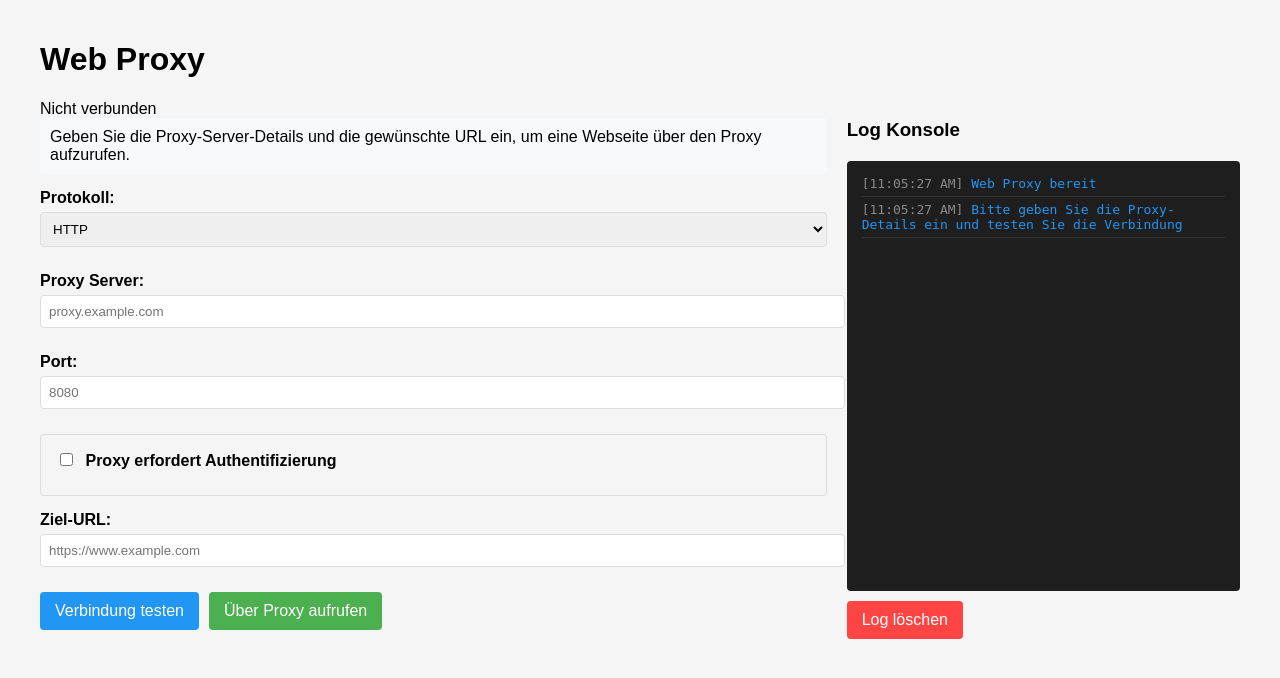
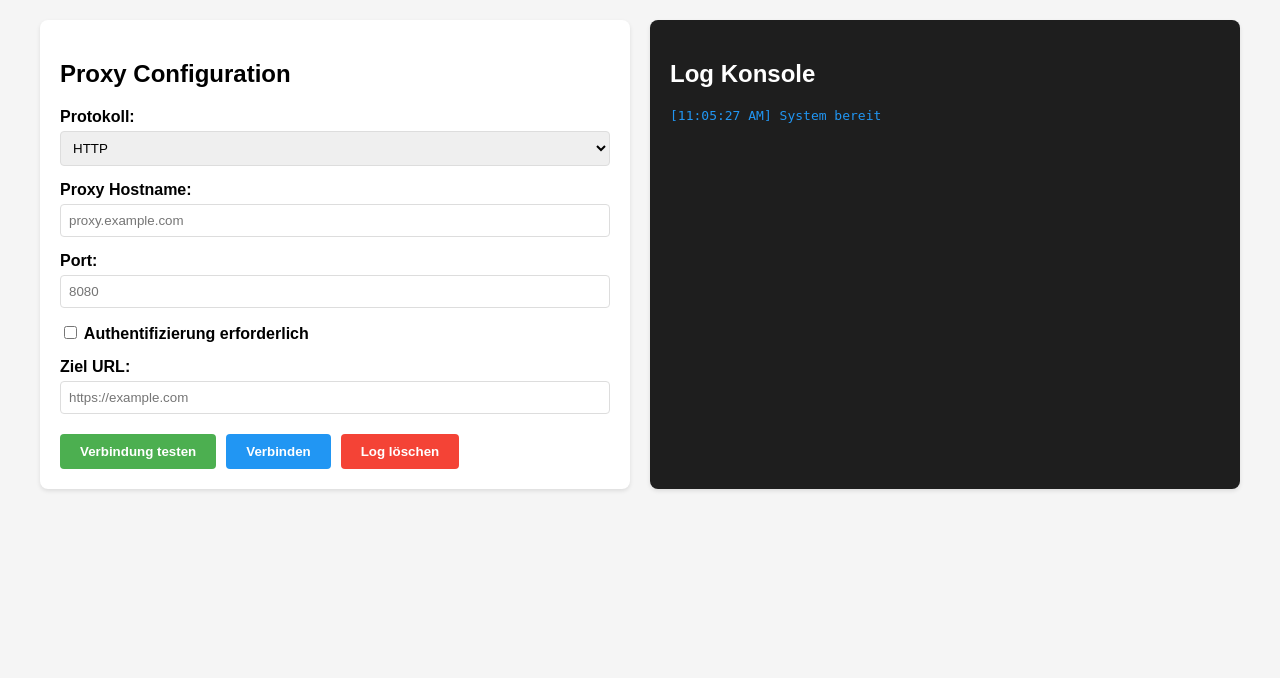
Before and after one commit to Undertaker-afk/web-proxy, a Python web app: template templates/index.html in a window 1280 px wide. Shown: the top 678 px of the page. Run offline with Jinja, Linux system fonts and the light colour scheme; the template is opened without the code that fills it, so the values that code supplies are empty.

Commit message:
Update index.html

```diff
--- a/templates/index.html
+++ b/templates/index.html
@@ -1,25 +1,35 @@
 <!DOCTYPE html>
 <html>
 <head>
-    <title>Web Proxy</title>
+    <title>Proxy Configuration</title>
     <style>
         body {
             font-family: Arial, sans-serif;
-            max-width: 1200px;
-            margin: 0 auto;
+            margin: 0;
             padding: 20px;
             background-color: #f5f5f5;
         }
         .container {
             display: flex;
             gap: 20px;
+            max-width: 1200px;
+            margin: 0 auto;
         }
-        .main-content {
-            flex: 2;
+        .config-panel {
+            flex: 1;
+            background: white;
+            padding: 20px;
+            border-radius: 8px;
+            box-shadow: 0 2px 4px rgba(0,0,0,0.1);
         }
-        .log-console {
+        .log-panel {
             flex: 1;
-            min-width: 300px;
+            background: #1e1e1e;
+            color: #fff;
+            padding: 20px;
+            border-radius: 8px;
+            min-height: 400px;
+            box-shadow: 0 2px 4px rgba(0,0,0,0.1);
         }
         .form-group {
             margin-bottom: 15px;
@@ -29,290 +39,168 @@
             margin-bottom: 5px;
             font-weight: bold;
         }
-        input[type="text"], input[type="number"], input[type="password"], select {
+        input[type="text"],
+        input[type="password"],
+        select {
             width: 100%;
             padding: 8px;
-            margin-bottom: 10px;
             border: 1px solid #ddd;
             border-radius: 4px;
+            box-sizing: border-box;
         }
         .button-group {
             display: flex;
             gap: 10px;
-            margin-bottom: 20px;
+            margin-top: 20px;
         }
         button {
-            background-color: #4CAF50;
-            color: white;
-            padding: 10px 15px;
+            padding: 10px 20px;
             border: none;
             border-radius: 4px;
             cursor: pointer;
-            font-size: 16px;
+            font-weight: bold;
         }
-        button.test {
+        .test-btn {
+            background-color: #4CAF50;
+            color: white;
+        }
+        .connect-btn {
             background-color: #2196F3;
+            color: white;
         }
-        button:hover {
-            opacity: 0.9;
+        .clear-btn {
+            background-color: #f44336;
+            color: white;
         }
-        .error {
-            color: #ff0000;
-            background-color: #ffe6e6;
+        .auth-fields {
             padding: 10px;
-            border-radius: 4px;
-            margin-bottom: 15px;
-        }
-        .success {
-            color: #4CAF50;
-            background-color: #e8f5e9;
-            padding: 10px;
-            border-radius: 4px;
-            margin-bottom: 15px;
-        }
-        #result {
-            margin-top: 20px;
-            padding: 15px;
+            margin-top: 10px;
             border: 1px solid #ddd;
             border-radius: 4px;
-        }
-        .info {
-            background-color: #f8f9fa;
-            padding: 10px;
-            border-radius: 4px;
-            margin-bottom: 15px;
-        }
-        .auth-section {
-            border: 1px solid #ddd;
-            padding: 15px;
-            border-radius: 4px;
-            margin-bottom: 15px;
-        }
-        .checkbox-group {
-            margin-bottom: 10px;
-        }
-        .checkbox-group label {
-            display: inline;
-            margin-left: 5px;
-        }
-        #logConsole {
-            background-color: #1e1e1e;
-            color: #00ff00;
-            font-family: monospace;
-            padding: 15px;
-            border-radius: 4px;
-            height: 400px;
-            overflow-y: auto;
-            margin-top: 20px;
+            display: none;
         }
         .log-entry {
-            margin-bottom: 5px;
-            border-bottom: 1px solid #333;
-            padding-bottom: 5px;
+            margin: 5px 0;
+            font-family: monospace;
         }
-        .log-time {
-            color: #888;
-        }
-        .log-error {
-            color: #ff4444;
-        }
-        .log-success {
-            color: #00ff00;
-        }
-        .log-info {
-            color: #2196F3;
-        }
-        .clear-log {
-            background-color: #ff4444;
-            margin-top: 10px;
-        }
+        .success { color: #4CAF50; }
+        .error { color: #f44336; }
+        .info { color: #2196F3; }
     </style>
 </head>
 <body>
-    <h1>Web Proxy</h1>
     <div class="container">
-        <div class="main-content">
-            <div class="connection-status">
-                <span class="status-indicator" id="connectionStatus"></span>
-                <span id="statusText">Nicht verbunden</span>
-            </div>
-
-            <div class="info">
-        Geben Sie die Proxy-Server-Details und die gewünschte URL ein, um eine Webseite über den Proxy aufzurufen.
-    </div>
-
-    {% if error %}
-    <div class="error">
-        {{ error }}
-    </div>
-    {% endif %}
-
-    {% if success %}
-    <div class="success">
-        {{ success }}
-    </div>
-    {% endif %}
-
-    <form id="proxyForm" action="/browse" method="POST">
+        <div class="config-panel">
+            <h2>Proxy Configuration</h2>
+            <form id="proxyForm">
                 <div class="form-group">
                     <label for="protocol">Protokoll:</label>
-            <select id="protocol" name="protocol" required>
+                    <select id="protocol" required>
                         <option value="http">HTTP</option>
                         <option value="https">HTTPS</option>
                         <option value="socks4">SOCKS4</option>
                         <option value="socks5">SOCKS5</option>
                     </select>
                 </div>
-
                 <div class="form-group">
-            <label for="proxy_host">Proxy Server:</label>
-            <input type="text" id="proxy_host" name="proxy_host" placeholder="proxy.example.com" required>
+                    <label for="hostname">Proxy Hostname:</label>
+                    <input type="text" id="hostname" placeholder="proxy.example.com" required>
                 </div>
-
                 <div class="form-group">
-            <label for="proxy_port">Port:</label>
-            <input type="number" id="proxy_port" name="proxy_port" placeholder="8080" required>
+                    <label for="port">Port:</label>
+                    <input type="text" id="port" placeholder="8080" required>
                 </div>
-
-        <div class="auth-section">
-            <div class="checkbox-group">
-                <input type="checkbox" id="use_auth" name="use_auth" onchange="toggleAuthFields()">
-                <label for="use_auth">Proxy erfordert Authentifizierung</label>
+                <div class="form-group">
+                    <label>
+                        <input type="checkbox" id="authRequired"> Authentifizierung erforderlich
+                    </label>
+                    <div id="authFields" class="auth-fields">
+                        <div class="form-group">
+                            <label for="username">Benutzername:</label>
+                            <input type="text" id="username">
                         </div>
-
-            <div id="auth_fields" style="display: none;">
                         <div class="form-group">
-                    <label for="proxy_username">Benutzername:</label>
-                    <input type="text" id="proxy_username" name="proxy_username" placeholder="Benutzername">
-                </div>
-
-                <div class="form-group">
-                    <label for="proxy_password">Passwort:</label>
-                    <input type="password" id="proxy_password" name="proxy_password" placeholder="Passwort">
+                            <label for="password">Passwort:</label>
+                            <input type="password" id="password">
                         </div>
                     </div>
                 </div>
-
                 <div class="form-group">
-            <label for="url">Ziel-URL:</label>
-            <input type="text" id="url" name="url" placeholder="https://www.example.com" required>
+                    <label for="targetUrl">Ziel URL:</label>
+                    <input type="text" id="targetUrl" placeholder="https://example.com" required>
                 </div>
-
                 <div class="button-group">
-            <button type="button" onclick="testConnection()" class="test">Verbindung testen</button>
-            <button type="submit">Über Proxy aufrufen</button>
+                    <button type="button" class="test-btn" onclick="testConnection()">Verbindung testen</button>
+                    <button type="submit" class="connect-btn">Verbinden</button>
+                    <button type="button" class="clear-btn" onclick="clearLog()">Log löschen</button>
                 </div>
             </form>
-
-    {% if content %}
-    <div id="result">
-        {{ content|safe }}
         </div>
-    {% endif %}
-        </div>
-
-        <div class="log-console">
-            <h3>Log Konsole</h3>
+        <div class="log-panel">
+            <h2>Log Konsole</h2>
             <div id="logConsole"></div>
-            <button onclick="clearLog()" class="clear-log">Log löschen</button>
         </div>
     </div>
 
     <script>
+        // Auth Fields Toggle
+        document.getElementById('authRequired').addEventListener('change', function() {
+            document.getElementById('authFields').style.display = this.checked ? 'block' : 'none';
+        });
+
+        // Logging functions
+        function log(message, type = 'info') {
             const logConsole = document.getElementById('logConsole');
-        const connectionStatus = document.getElementById('connectionStatus');
-        const statusText = document.getElementById('statusText');
-        const testButton = document.getElementById('testButton');
-
-        function updateConnectionStatus(connected, message = '') {
-            connectionStatus.className = 'status-indicator ' +
-                (connected ? 'status-connected' : 'status-disconnected');
-            statusText.textContent = message || (connected ? 'Verbunden' : 'Nicht verbunden');
-        }
-
-        function formatErrorMessage(message) {
-            // Ersetze \n mit HTML-Zeilenumbrüchen
-            return message.replace(/\n/g, '<br>');
-        }
-
-        function addLog(message, type = 'info') {
-            const now = new Date();
-            const time = now.toLocaleTimeString();
-            const logEntry = document.createElement('div');
-            logEntry.className = `log-entry log-${type}`;
-            logEntry.innerHTML = `<span class="log-time">[${time}]</span> ${formatErrorMessage(message)}`;
-            logConsole.appendChild(logEntry);
+            const entry = document.createElement('div');
+            entry.className = `log-entry ${type}`;
+            entry.textContent = `[${new Date().toLocaleTimeString()}] ${message}`;
+            logConsole.appendChild(entry);
             logConsole.scrollTop = logConsole.scrollHeight;
         }
 
         function clearLog() {
-            logConsole.innerHTML = '';
-            addLog('Log wurde gelöscht', 'info');
+            document.getElementById('logConsole').innerHTML = '';
+            log('Log wurde gelöscht');
         }
 
-        function toggleAuthFields() {
-            const authFields = document.getElementById('auth_fields');
-            const useAuth = document.getElementById('use_auth');
-            authFields.style.display = useAuth.checked ? 'block' : 'none';
-            addLog(`Authentifizierung ${useAuth.checked ? 'aktiviert' : 'deaktiviert'}`, 'info');
+        // Form submission
+        document.getElementById('proxyForm').addEventListener('submit', function(e) {
+            e.preventDefault();
+            const formData = getFormData();
+            log(`Verbindungsaufbau zu ${formData.targetUrl} über ${formData.protocol}://${formData.hostname}:${formData.port}`);
+            // Hier würde die tatsächliche Verbindungslogik implementiert werden
+        });
+
+        // Test connection
+        function testConnection() {
+            const formData = getFormData();
+            log('Teste Verbindung...', 'info');
+
+            // Simuliere einen Verbindungstest
+            setTimeout(() => {
+                if (formData.hostname && formData.port) {
+                    log(`Erfolgreicher Test: ${formData.protocol}://${formData.hostname}:${formData.port}`, 'success');
+                } else {
+                    log('Fehler: Hostname und Port sind erforderlich', 'error');
+                }
+            }, 1000);
         }
 
-        function testConnection() {
-            const protocol = document.getElementById('protocol').value;
-            const host = document.getElementById('proxy_host').value;
-            const port = document.getElementById('proxy_port').value;
-
-            updateConnectionStatus(false, 'Teste Verbindung...');
-            testButton.classList.add('testing');
-
-            addLog(`Teste Proxy-Verbindung zu ${protocol}://${host}:${port}...`, 'info');
-
-            const formData = new FormData(document.getElementById('proxyForm'));
-            fetch('/test_connection', {
-                method: 'POST',
-                body: formData
-            })
-            .then(response => response.json())
-            .then(data => {
-                if (data.success) {
-                    const details = data.details;
-                    addLog(`Verbindung erfolgreich!`, 'success');
-                    addLog(`Latenz: ${data.latency}ms`, 'info');
-                    addLog(`Externe IP: ${details.external_ip}`, 'info');
-                    addLog(`Server: ${details.server}`, 'info');
-                    addLog(`Protokoll: ${details.protocol_used}`, 'info');
-                    addLog(`Antwortgröße: ${Math.round(details.response_size/1024)}KB`, 'info');
-                } else {
-                    addLog(`Verbindungsfehler:`, 'error');
-                    addLog(data.error, 'error');
-                }
-            })
-            .catch(error => {
-                addLog(`Fehler beim Testen der Verbindung:`, 'error');
-                addLog(error.toString(), 'error');
-            });
+        // Helper function to get form data
+        function getFormData() {
+            return {
+                protocol: document.getElementById('protocol').value,
+                hostname: document.getElementById('hostname').value,
+                port: document.getElementById('port').value,
+                username: document.getElementById('username').value,
+                password: document.getElementById('password').value,
+                targetUrl: document.getElementById('targetUrl').value,
+                authRequired: document.getElementById('authRequired').checked
+            };
         }
 
-        // Event-Listener für das Formular
-        document.getElementById('proxyForm').addEventListener('submit', function(e) {
-            const url = document.getElementById('url').value;
-            const protocol = document.getElementById('protocol').value;
-            const host = document.getElementById('proxy_host').value;
-            const port = document.getElementById('proxy_port').value;
-
-            addLog(`Sende Anfrage an ${url}`, 'info');
-            addLog(`Verwende Proxy: ${protocol}://${host}:${port}`, 'info');
-
-            // Wenn Authentifizierung aktiviert ist
-            if (document.getElementById('use_auth').checked) {
-                const username = document.getElementById('proxy_username').value;
-                addLog(`Authentifizierung aktiviert für Benutzer: ${username}`, 'info');
-            }
-        });
-
-        // Initial Log
-        addLog('Web Proxy bereit', 'info');
-        addLog('Bitte geben Sie die Proxy-Details ein und testen Sie die Verbindung', 'info');
+        // Initial log message
+        log('System bereit');
     </script>
 </body>
 </html>
```
Lines whose indentation alone changed are shown as unchanged.
